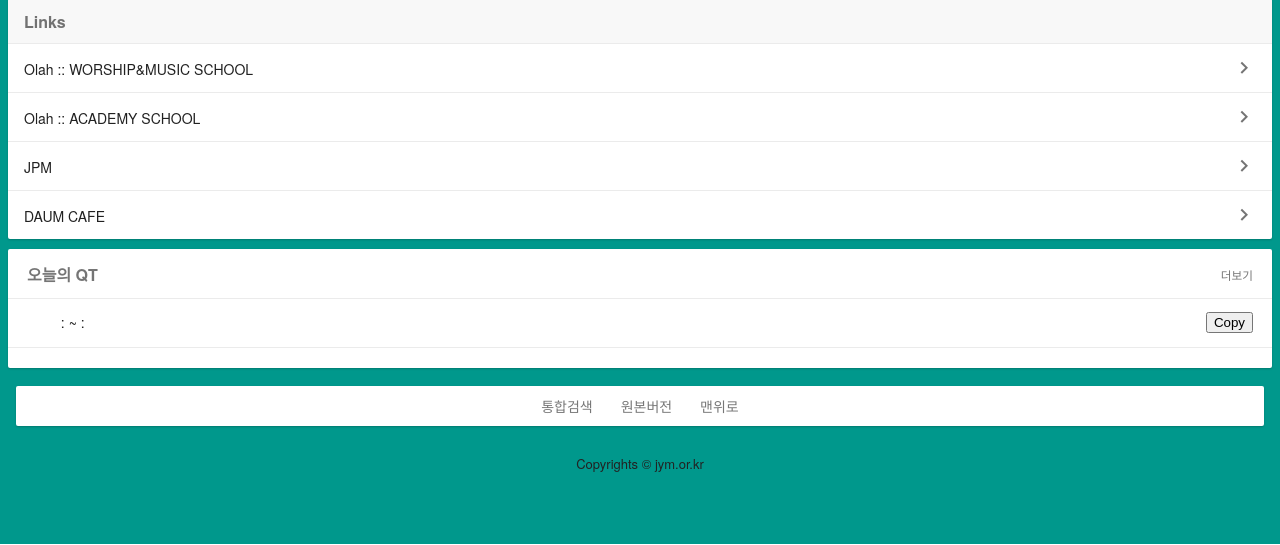
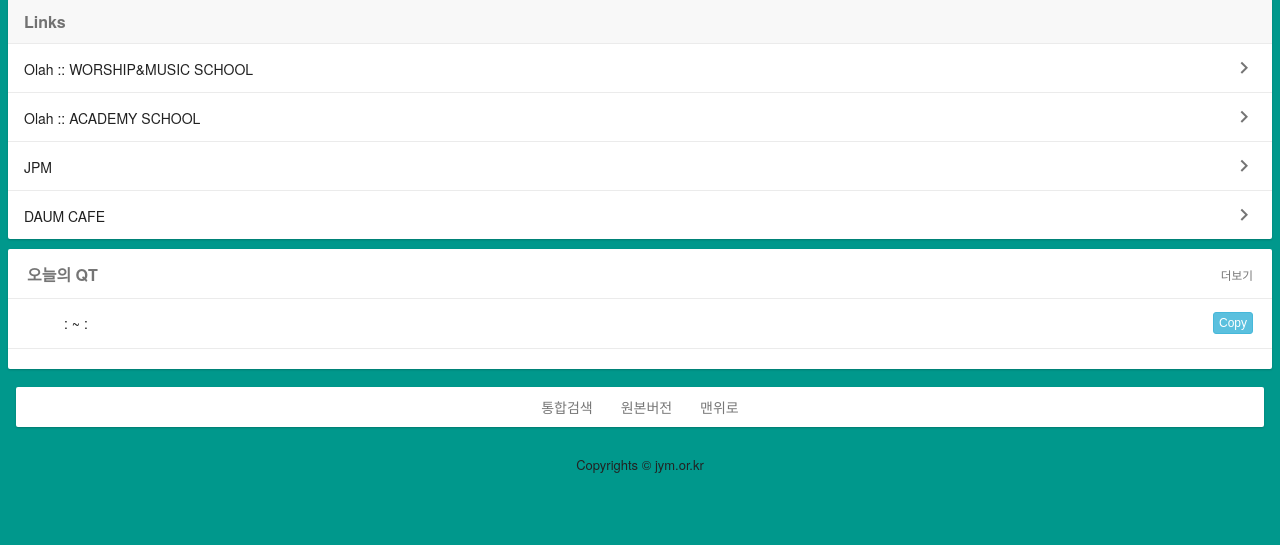
Before and after one commit to kimhono97/jym_m, a Flask app: template templates/index.html in a window 1280 px wide. Shown: the part 322-867 px from the top of the page. Run offline with Flask 2, Linux system fonts and the light colour scheme; the template is opened without the code that fills it, so the values that code supplies are empty; some libraries are stand-ins or nearby versions.

Commit message:
Fixed Index Button-style

```diff
--- a/templates/index.html
+++ b/templates/index.html
@@ -299,8 +299,40 @@
                     <td>{{ qt['idx'][0] }}</td>
                     <td>{{ qt['idx'][1] }}:{{ qt['idx'][2] }} ~ {{ qt['idx'][3] }}:{{ qt['idx'][4] }}</td>
                     <td style="text-align: end;">
+                        <style>
+                            .btn{
+                                display:inline-block;
+                                padding:6px 12px;
+                                margin-bottom:0;
+                                font-size:14px;
+                                font-weight:400;
+                                line-height:1.42857143;
+                                text-align:center;
+                                white-space:nowrap;
+                                vertical-align:middle;
+                                -ms-touch-action:manipulation;
+                                touch-action:manipulation;
+                                cursor:pointer;
+                                -webkit-user-select:none;
+                                -moz-user-select:none;
+                                -ms-user-select:none;
+                                user-select:none;
+                                background-image:none;
+                                border:1px solid transparent;
+                                border-radius:4px
+                            }.btn-xs{
+                                padding:1px 5px;
+                                font-size:12px;
+                                line-height:1.5;
+                                border-radius:3px
+                            }.btn-info{
+                                color:#fff;
+                                background-color:#5bc0de;
+                                border-color:#46b8da
+                            }
+                        </style>
                         <a id="clipboardBtn">
-                            <button type="button">Copy</button>
+                            <button type="button" class="btn btn-xs btn-info">Copy</button>
                         </a>
                     </td>
                   </tr>
```
